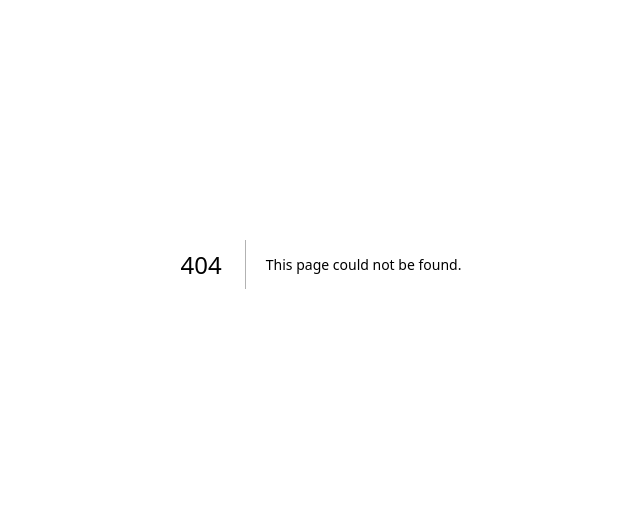
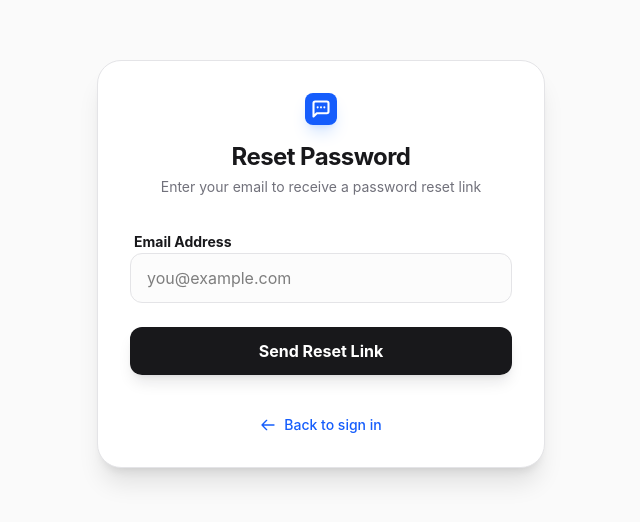
Before and after one commit to Le-ArteX/MeetGenius, a Next.js app in the folder apps/web/: page /forgotpassword in a window 1280 px wide. Before the commit this address had no page. Shown: the part 136-658 px from the top of the page, without its empty margins (319-959 px from the left). Built offline with nearby package versions, Linux system fonts and the light colour scheme.

Commit message:
forgot password page added

```diff
--- /dev/null
+++ b/apps/web/app/(auth)/forgotpassword/page.tsx
@@ -0,0 +1,10 @@
+'use client'
+
+import React from 'react'
+import ForgotPassword from '../../components/forgot-password/forgot-password'
+
+export default function ForgotPasswordPage() {
+  return (
+    <ForgotPassword />
+  )
+}
--- /dev/null
+++ b/apps/web/app/components/forgot-password/forgot-password.tsx
@@ -0,0 +1,88 @@
+'use client'
+
+import React, { useState } from 'react';
+import Link from 'next/link';
+import Logo from '../logo/logo';
+
+export default function ForgotPassword() {
+    const [email, setEmail] = useState('');
+    const [submitted, setSubmitted] = useState(false);
+    const [loading, setLoading] = useState(false);
+
+    const handleSubmit = (e: React.FormEvent) => {
+        e.preventDefault();
+        setLoading(true);
+
+        // Simulating API call
+        setTimeout(() => {
+            setSubmitted(true);
+            setLoading(false);
+        }, 1000);
+    };
+
+    return (
+        <div className="min-h-screen flex items-center justify-center bg-zinc-50 px-4 py-12">
+            <div className="max-w-md w-full bg-white rounded-3xl border border-zinc-200 shadow-xl p-8 space-y-8">
+                {/* Header */}
+                <div className="flex flex-col items-center text-center space-y-4">
+                    <Link href="/login">
+                        <Logo />
+                    </Link>
+                    <div className="space-y-1">
+                        <h1 className="text-2xl font-bold text-zinc-900 tracking-tight">Reset Password</h1>
+                        <p className="text-zinc-500 text-sm">
+                            {submitted
+                                ? "Check your email for a reset link"
+                                : "Enter your email to receive a password reset link"}
+                        </p>
+                    </div>
+                </div>
+
+                {!submitted ? (
+                    <form onSubmit={handleSubmit} className="space-y-6">
+                        <div className="space-y-2">
+                            <label className="text-sm font-bold text-zinc-900 ml-1" htmlFor="email">
+                                Email Address
+                            </label>
+                            <input
+                                id="email"
+                                type="email"
+                                placeholder="you@example.com"
+                                value={email}
+                                onChange={(e) => setEmail(e.target.value)}
+                                required
+                                disabled={loading}
+                                className="w-full px-4 py-3 rounded-xl border border-zinc-200 focus:outline-none focus:ring-2 focus:ring-blue-500/20 focus:border-blue-500 transition-all bg-zinc-50/50 disabled:opacity-50"
+                            />
+                        </div>
+
+                        <button
+                            type="submit"
+                            disabled={loading}
+                            className="w-full py-3 bg-zinc-900 text-white font-bold rounded-xl hover:bg-zinc-800 transition-colors shadow-lg shadow-zinc-900/10 active:scale-[0.98] cursor-pointer disabled:opacity-50">
+                            {loading ? "Sending..." : "Send Reset Link"}
+                        </button>
+                    </form>
+                ) : (
+                    <div className="bg-zinc-50 rounded-2xl p-6 text-center border border-zinc-100">
+                        <p className="text-sm text-zinc-600 leading-relaxed">
+                            We've sent a password reset link to <span className="font-bold text-zinc-900">{email}</span>. Please check your inbox.
+                        </p>
+                    </div>
+                )}
+
+                {/* Footer */}
+                <div className="text-center pt-2">
+                    <Link
+                        href="/login"
+                        className={`text-sm text-blue-600 hover:text-blue-700 font-medium transition-colors flex items-center justify-center gap-2 ${loading ? 'opacity-50 pointer-events-none' : ''}`}>
+                        <svg className="w-4 h-4" fill="none" viewBox="0 0 24 24" stroke="currentColor" strokeWidth={2}>
+                            <path strokeLinecap="round" strokeLinejoin="round" d="M10 19l-7-7m0 0l7-7m-7 7h18" />
+                        </svg>
+                        Back to sign in
+                    </Link>
+                </div>
+            </div>
+        </div>
+    );
+}
--- a/apps/web/app/components/login/login.tsx
+++ b/apps/web/app/components/login/login.tsx
@@ -77,7 +77,9 @@ export default function Login() {
                             className="w-full px-4 py-3 rounded-xl border border-zinc-200 focus:outline-none focus:ring-2 focus:ring-blue-500/20 focus:border-blue-500 transition-all bg-zinc-50/50 mb-2 disabled:opacity-50"
                         />
                         <div className="flex justify-end">
-                            <Link href="/forgot-password" disabled={loading} className="space-y-6 py-3 text-xs text-blue-600 hover:text-blue-700 font-medium transition-colors">
+                            <Link
+                                href="/forgotpassword"
+                                className={`space-y-6 py-3 text-xs text-blue-600 hover:text-blue-700 font-medium transition-colors ${loading ? 'opacity-50 pointer-events-none' : ''}`}>
                                 Forgot Password?
                             </Link>
                         </div>
```
